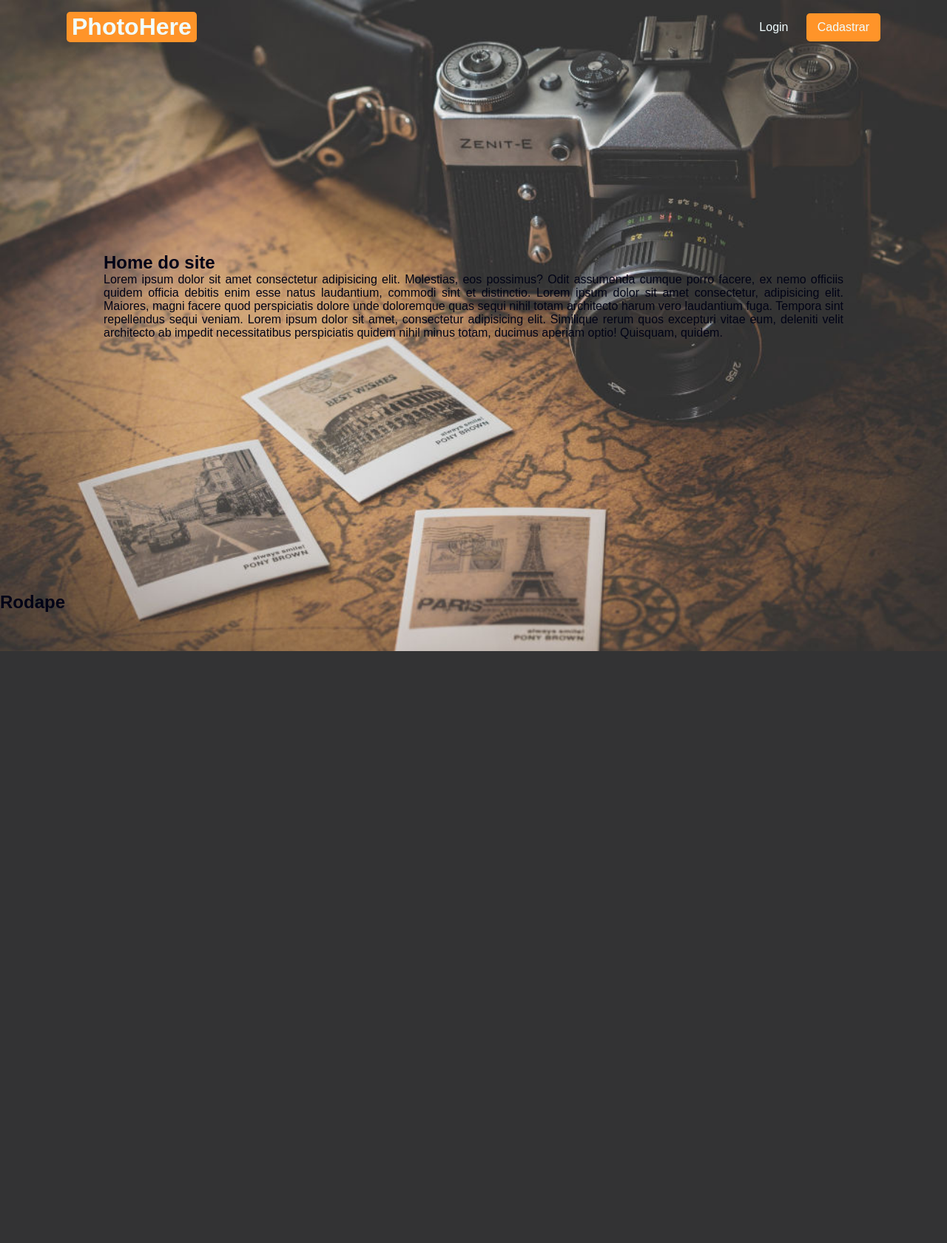
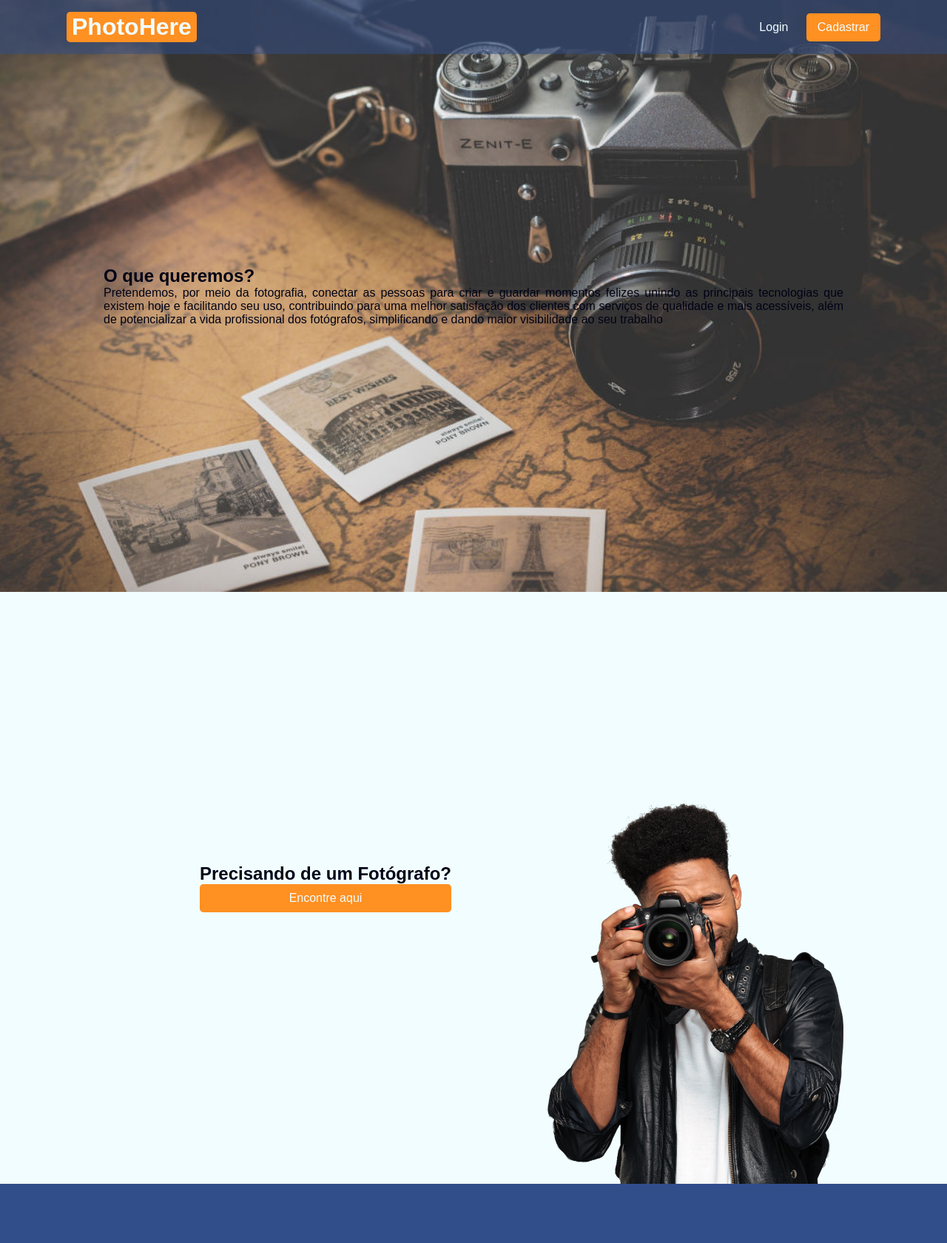
Before and after one commit to Mallaguetti/PhotoHere, a PHP site: page / in a window 1280 px wide. Shown: the whole page at 74% size. Before the commit the page ends 880 px from the top, so only its background shows below. Run offline with PHP 8.4, Linux system fonts and the light colour scheme.

Commit message:
agr tá razoavel

```diff
--- a/estilos/_principal.css
+++ b/estilos/_principal.css
@@ -1,9 +1,11 @@
 @charset "UTF-8";
 :root{
-    --cor1:#FF9429;
-    --cor2:#ffca95;
-    --cor3:#CCA175;
+    --cor1:#ff9022;
+    --cor2:#ffcfa0;
+    --cor3:#b9844f;
     --cor4:#ffc400;
+    --cor5:#314e8b;
+    --cor5t:#314e8b80;
     --escuro:#000316;
     --claro:#f1fdff;
 }
@@ -12,14 +14,15 @@
     margin:0;
     padding:0;
     text-decoration:none;
-    text-align:justify;
 }
 body{
     background-color:var(--claro);
     color:var(--escuro);
+    text-align:justify;
 }
 header{
     position:fixed;
+    background-color: var(--cor5t);
     width:94%;
     max-width:1100px;
     padding:2vh max(3%, calc(50% - 550px));
@@ -32,6 +35,7 @@ main{
     min-width:260px;
 }
 footer{
+    background-color: var(--cor5);
     min-height:10vh;
 }
 nav{
@@ -69,8 +73,8 @@ section{
     align-content: space-around;
 }
 .topo{
-
+    align-items: flex-start;
 }
 .base{
-
+    align-items: flex-end;
 }
--- a/estilos/paginas/index.css
+++ b/estilos/paginas/index.css
@@ -16,3 +16,13 @@ nav a{
     background-color:unset;
     box-shadow:unset;
 }
+#s2{
+    background-color: var(--claro);
+    text-align: center;
+}
+#s2 div{
+    margin: auto;
+}
+#fotografo{
+    height: 85%;
+}
--- /dev/null
+++ b/estilos/paginas/indexp.css
@@ -0,0 +1,12 @@
+#fotografo{
+    position: absolute;
+    z-index: 1;
+}
+#s2 div{
+    z-index: 5;
+}
+#s2 div h2{
+    color: var(--claro);
+    text-shadow: #000000aa .1rem .1rem .1rem;
+    margin-top: 100%;
+}
--- a/index.html
+++ b/index.html
@@ -4,7 +4,7 @@
     <meta charset="UTF-8">
     <link rel="stylesheet" type="text/css" href="estilos/_principal.css">
     <link rel="stylesheet" type="text/css" href="estilos/paginas/index.css">
-    <!--<link rel="stylesheet" type="text/css" media="screen and (min-width:800px)" href="estilos/desktop/indexD.css">-->
+    <link rel="stylesheet" type="text/css" media="screen and (max-width:800px)" href="estilos/paginas/indexp.css">
 </head>
 <body>
     <header>
@@ -27,19 +27,20 @@
         </nav>
     </header>
     <main>
-        <section class="flex">
+        <section class="flex" id="s1">
+            <article>
+                <h2>O que queremos?</h2>
+                <p>Pretendemos, por meio da fotografia, conectar as pessoas para criar e guardar momentos felizes unindo as principais tecnologias que existem hoje e facilitando seu uso, contribuindo para uma melhor satisfação dos clientes com serviços de qualidade e mais acessíveis, além de potencializar a vida profissional dos fotógrafos, simplificando e dando maior visibilidade ao seu trabalho</p>
+            </article>
+        </section>
+        <section class="flex base" id="s2">
             <div>
-                <h2>Home do site</h2>
-                <p>
-                Lorem ipsum dolor sit amet consectetur adipisicing elit. Molestias, eos possimus? Odit assumenda cumque porro facere, ex nemo officiis quidem officia debitis enim esse natus laudantium, commodi sint et distinctio.
-                Lorem ipsum dolor sit amet consectetur, adipisicing elit. Maiores, magni facere quod perspiciatis dolore unde doloremque quas sequi nihil totam architecto harum vero laudantium fuga. Tempora sint repellendus sequi veniam.
-                Lorem ipsum dolor sit amet, consectetur adipisicing elit. Similique rerum quos excepturi vitae eum, deleniti velit architecto ab impedit necessitatibus perspiciatis quidem nihil minus totam, ducimus aperiam optio! Quisquam, quidem.</p>
+                <h2>Precisando de um Fotógrafo?</h2>
+                <div class="bt">Encontre aqui</div>
             </div>
+            <img src="img/fotografo.png" id="fotografo" alt="Fotografo">
         </section>
     </main>
     <footer>
-        <div>
-            <h2>Rodape</h2>
-        </div>
     </footer>
 </body>
```
Also changed, not shown: cadastro.html (+0 -7 lines), login.html (+0 -7 lines).
